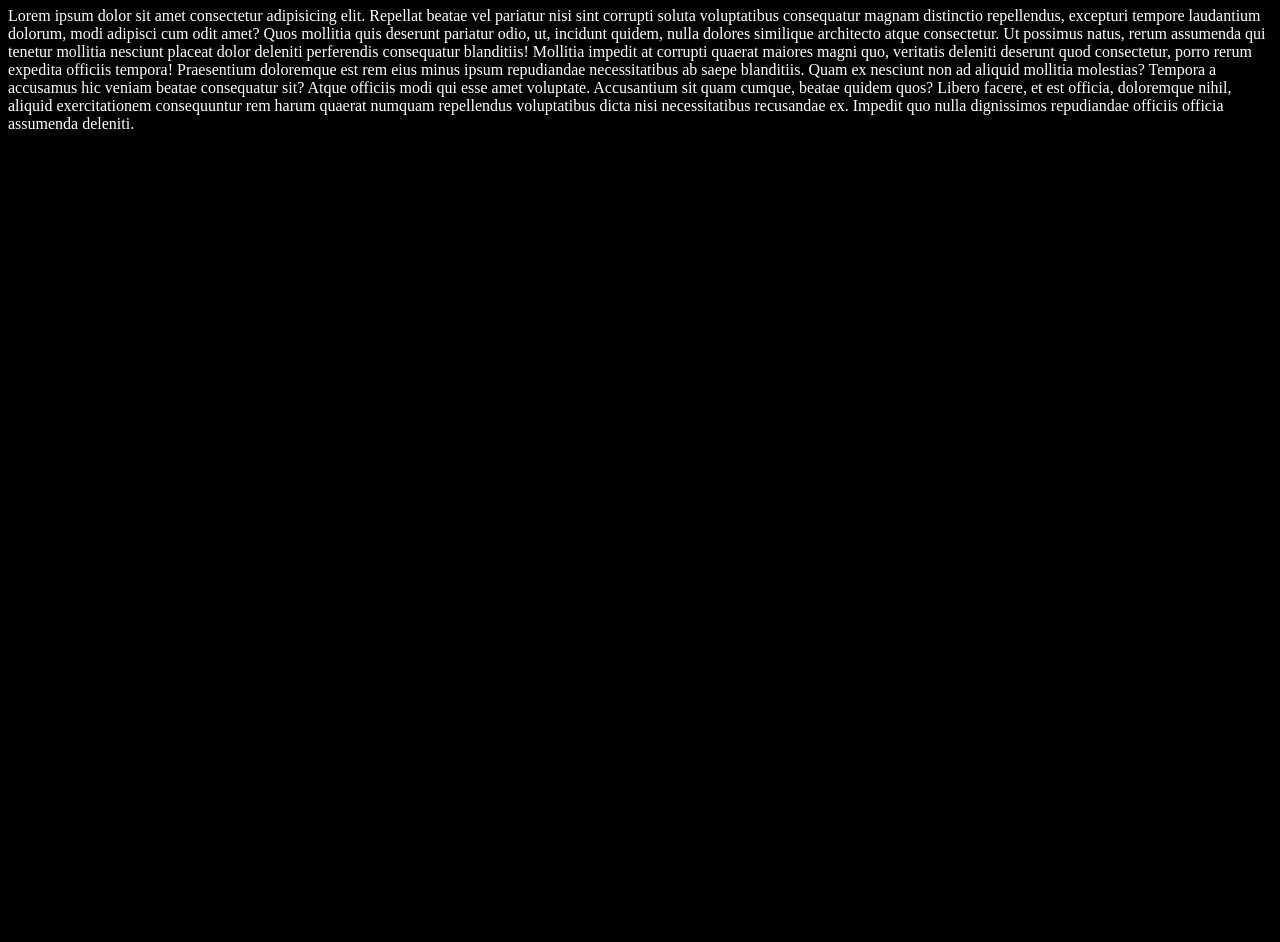
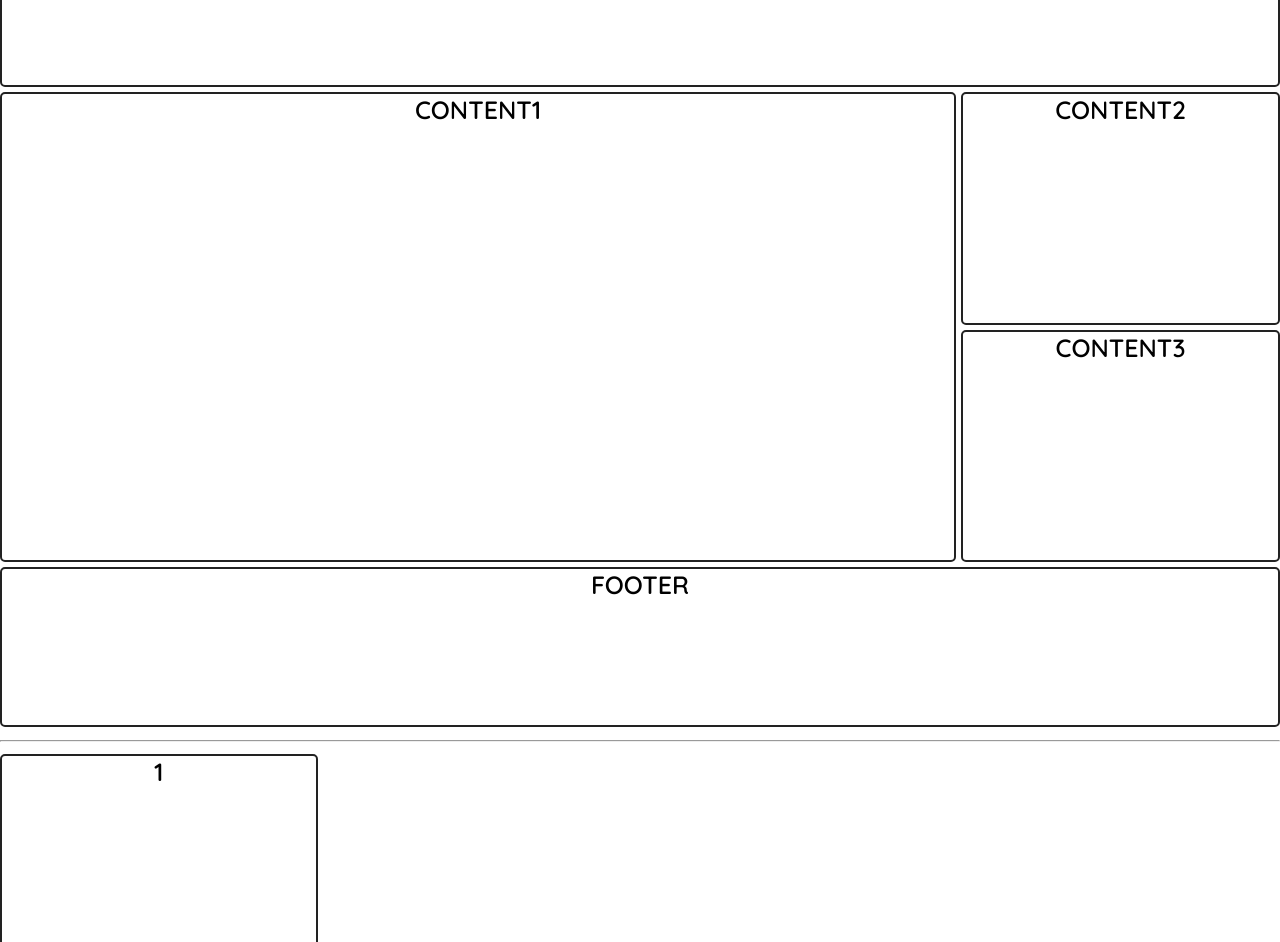
Before and after one commit to wDevCristian/Practice-Grid-CSS, a plain HTML site: page index.html in a window 1280 px wide. Shown: the part 73-1015 px from the top of the page. Before the commit the page ends 800 px from the top, so only its background shows below. Drawn offline with Linux system fonts and the light colour scheme.

Commit message:
Learning the CSS Grid

```diff
--- a/index.html
+++ b/index.html
@@ -4,16 +4,27 @@
     <meta charset="UTF-8">
     <meta http-equiv="X-UA-Compatible" content="IE=edge">
     <meta name="viewport" content="width=device-width, initial-scale=1.0">
-    <title>Document Name</title>
+    <title>CSS Grid</title>
     <link rel="stylesheet" href="main.css">
+    <link rel="preconnect" href="https://fonts.googleapis.com">
+<link rel="preconnect" href="https://fonts.gstatic.com" crossorigin>
+<link href="https://fonts.googleapis.com/css2?family=Quicksand:wght@600&display=swap" rel="stylesheet">
 </head>
 <body>
-    <h1>Text Sample</h1>
-    <p>Lorem ipsum dolor sit amet consectetur adipisicing elit. Repellat beatae vel pariatur nisi sint corrupti soluta voluptatibus consequatur magnam distinctio repellendus, excepturi tempore laudantium dolorum, modi adipisci cum odit amet?
-    Quos mollitia quis deserunt pariatur odio, ut, incidunt quidem, nulla dolores similique architecto atque consectetur. Ut possimus natus, rerum assumenda qui tenetur mollitia nesciunt placeat dolor deleniti perferendis consequatur blanditiis!
-    Mollitia impedit at corrupti quaerat maiores magni quo, veritatis deleniti deserunt quod consectetur, porro rerum expedita officiis tempora! Praesentium doloremque est rem eius minus ipsum repudiandae necessitatibus ab saepe blanditiis.
-    Quam ex nesciunt non ad aliquid mollitia molestias? Tempora a accusamus hic veniam beatae consequatur sit? Atque officiis modi qui esse amet voluptate. Accusantium sit quam cumque, beatae quidem quos?
-    Libero facere, et est officia, doloremque nihil, aliquid exercitationem consequuntur rem harum quaerat numquam repellendus voluptatibus dicta nisi necessitatibus recusandae ex. Impedit quo nulla dignissimos repudiandae officiis officia assumenda deleniti.</p>
+    <div class="container">
+        <header>header</header>
+            <div class="content content1">content1</div>
+            <div class="content content2">content2</div>
+            <div class="content content3">content3</div>
+        <footer>footer</footer>
+    </div>
+    <hr>
+    <div class="chess__table">
+        <div class="square1 square">1</div>
+        <div class="square2 square">4</div>
+        <div class="square3 square">8</div>
+        <div class="square4 square">12</div>
+    </div>
     <script src="main.js"></script>
 </body>
 </html>
--- a/main.css
+++ b/main.css
@@ -1,4 +1,99 @@
 body{
-   background-color: black;
-   color: white;
+   margin: 0;
+   padding: 0;
+   box-sizing: 0;
+   font-family: "Quicksand", sans-serif;
+   text-align: center;
+   text-transform: uppercase;
+   font-size: 25px;
 }
+
+.container{
+   height: 100vh;
+   display: grid;
+   grid-template-columns: 3fr 1fr;
+   grid-template-rows: minmax(10%, 20%) repeat(2, 1fr) minmax(15%, 20%);
+   gap: 5px;
+   grid-template-areas:
+   "header header"
+   "content1 content2"
+   "content1 content3"
+   "footer footer"
+}
+
+header{
+   grid-area: header;
+}
+
+.content,
+header,
+footer{
+   border: solid 2px #222;
+   border-radius: 5px;
+}
+
+footer{
+   grid-area: footer;
+}
+
+.content1{
+   grid-area: content1;
+}
+
+.content2{
+   grid-area: content2;
+}
+
+.content3{
+   grid-area: content3;
+}
+
+
+.chess__table{
+   height: 100vh;
+   display: grid;
+   grid-template: repeat(4, 1fr) / repeat(4, 1fr);
+   grid-template-areas:
+   "sq1 . . ."
+   ". sq2 . ."
+   ". . sq3 ."
+   ". . . sq4";
+   gap: 3px;
+   /* grid-auto-rows */
+}
+
+.square{
+   border: solid 2px #222;
+   border-radius: 5px;
+}
+
+.square1{
+   grid-area: sq1;
+}
+
+
+.square2{
+   grid-area: sq2;
+}
+
+
+.square3{
+   grid-area: sq3;
+}
+
+
+.square4{
+   grid-area: sq4;
+}
+/* Media queries */
+
+@media (max-width: 480px){
+   .container{
+      grid-template-areas:
+      "header header"
+      "content1 content1"
+      "content2 content2"
+      "content3 content3"
+      "footer footer";
+   }
+}
```
Also changed, not shown: img/google_logo.png (added).
